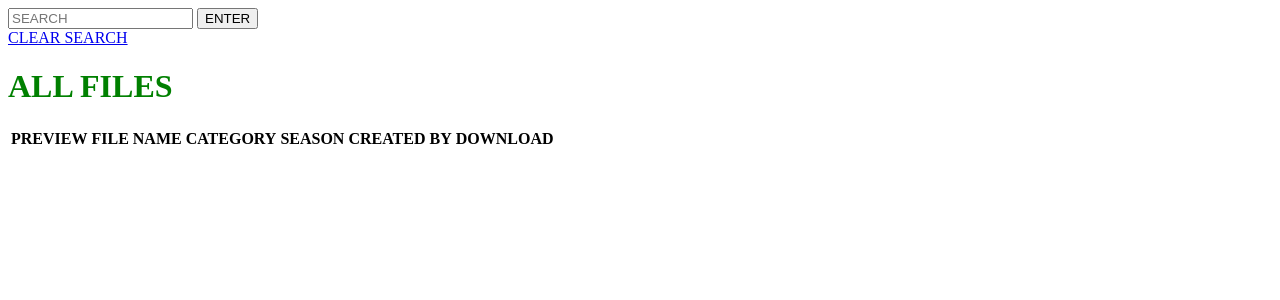
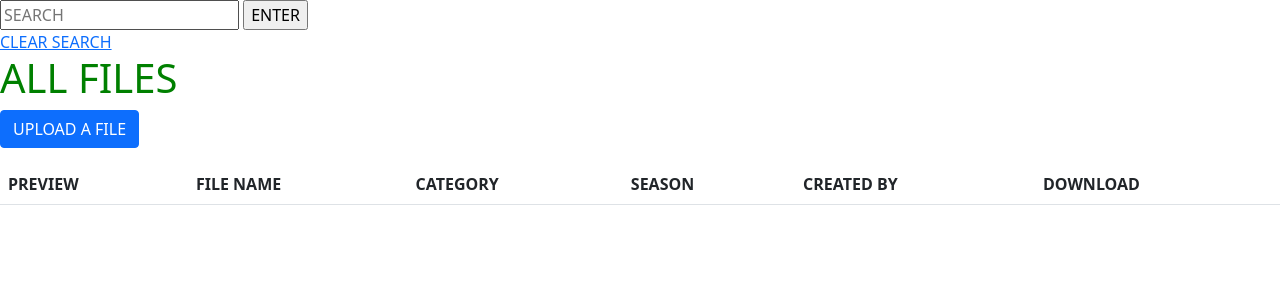
Before and after one commit to joewhitneywalker/sketchDB, a Django app: page /files/ in a window 1280 px wide. Shown: the top 300 px of the page. Run offline with Django 4.2, Linux system fonts and the light colour scheme; data that the repository does not hold is empty.

Commit message:
adding download function and image upload function

```diff
--- a/main_app/templates/base.html
+++ b/main_app/templates/base.html
@@ -6,7 +6,7 @@
     <meta charset="UTF-8">
     <meta http-equiv="X-UA-Compatible" content="IE=edge">
     <meta name="viewport" content="width=device-width, initial-scale=1.0">
-    <!-- we can put any cdns, scripts, or css here -->
+    <link href="https://cdn.jsdelivr.net/npm/bootstrap@5.1.3/dist/css/bootstrap.min.css" rel="stylesheet" integrity="sha384-1BmE4kWBq78iYhFldvKuhfTAU6auU8tT94WrHftjDbrCEXSU1oBoqyl2QvZ6jIW3" crossorigin="anonymous">
     <link rel="stylesheet" href="{% static 'styles/styles.css'%}" />
     <title>{% block title %}{% endblock %}</title>
 </head>
--- a/main_app/templates/file_list.html
+++ b/main_app/templates/file_list.html
@@ -8,7 +8,11 @@ ALL FILES
 {% block content %}
 <h1>ALL FILES</h1>
 
-<table class="table">
+<p>
+    <a href="{% url 'file_upload' %}" class="btn btn-primary">UPLOAD A FILE</a>
+</p>
+
+<table class="table mb-0">
     <thead>
         <tr>
             <th>PREVIEW</th>
@@ -32,7 +36,10 @@ ALL FILES
             <td>{{file.category}}</td>
             <td>{{file.season}}</td>
             <td>{{file.created_by}}</td>
-            <td>{{file.pdf}}</td>
+            <td>
+                <a href="{{file.pdf.url}}" class="btn btn-primary btn-sm" target="_blank"> DOWNLOAD
+                </a>
+            </td>
         </tr>
         {% endfor %}
     </tbody>
--- a/main_app/templates/file_upload.html
+++ b/main_app/templates/file_upload.html
@@ -1,5 +1,7 @@
 
 {% extends 'base.html' %}
+
+{% load crispy_forms_tags %}
 
 {% block title %}
 FILE UPLOAD
@@ -9,7 +11,7 @@ FILE UPLOAD
 <h1>FILE UPLOAD</h1>
 <form method="post" enctype="multipart/form-data">
     {% csrf_token %}
-    {{ form.as_p }}
+    {{ form|crispy }}
     <button type="submit">UPLOAD FILE</button>
 </form>
 {% endblock %}
--- a/main_app/views.py
+++ b/main_app/views.py
@@ -1,5 +1,5 @@
 from dbm.ndbm import library
-from django.shortcuts import render
+from django.shortcuts import render, redirect
 from django.views import View
 from django.http import HttpResponse
 from django.views.generic.base import TemplateView
@@ -7,7 +7,7 @@ from .models import Comment
 from django.core.files.storage import FileSystemStorage
 from .forms import FileForm
 from .models import File
-from django.shortcuts import redirect
+
 
 # Create your views here.
 #HOME VIEW
--- a/sketchDB/settings.py
+++ b/sketchDB/settings.py
@@ -41,8 +41,11 @@ INSTALLED_APPS = [
     'django.contrib.sessions',
     'django.contrib.messages',
     'django.contrib.staticfiles',
-    'main_app', #MY APPLICATION
+    'main_app', #MY APPLICATION,
+    'crispy_forms',
 ]
+
+CRISPY_TEMPLATE_PACK = 'bootstrap4'
 
 MIDDLEWARE = [
     'django.middleware.security.SecurityMiddleware',
```
